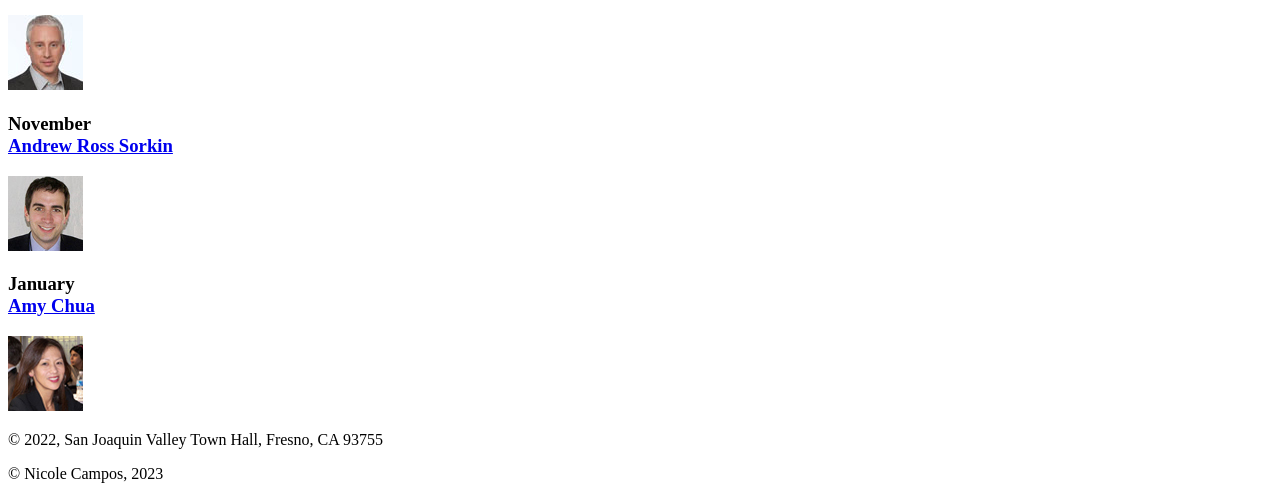
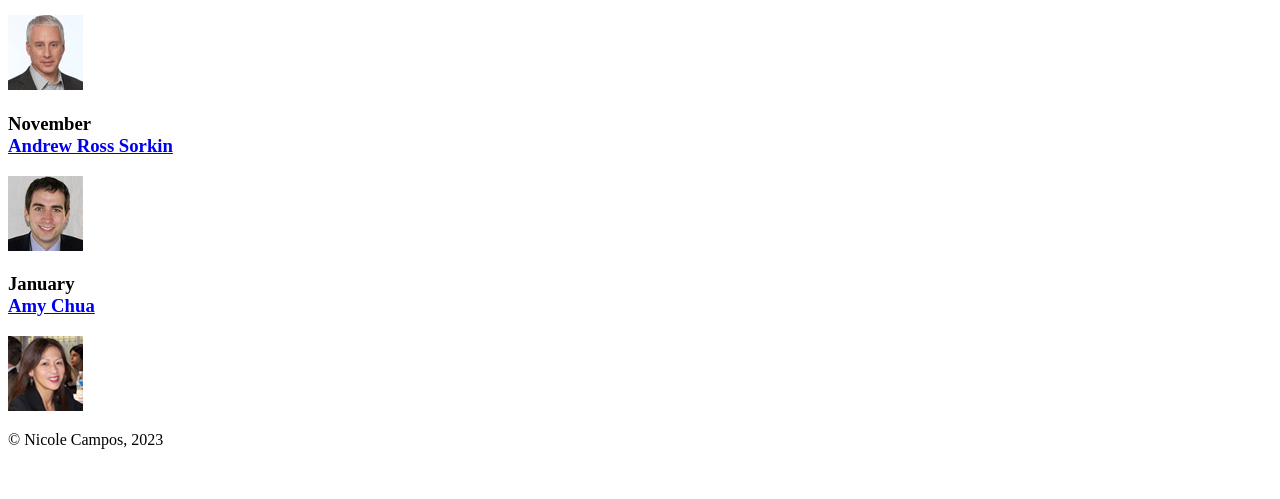
Before and after one commit to nikkiwizard/A05, a plain HTML site: page index.html in a window 1280 px wide. Shown: the part 570-1069 px from the top of the page. After the commit the page ends 1035 px from the top, so only its background shows below. Drawn offline with Linux system fonts and the light colour scheme.

Commit message:
Updated copyright

```diff
--- a/index.html
+++ b/index.html
@@ -56,7 +56,6 @@
 
 	</main>
 	<footer>
-		<p> &copy 2022, San Joaquin Valley Town Hall, Fresno, CA 93755 </p>
 		<p> &copy Nicole Campos, 2023 </p>
 	</footer>
 </body>
```
